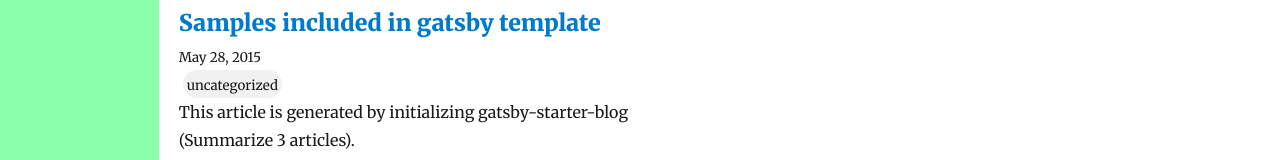
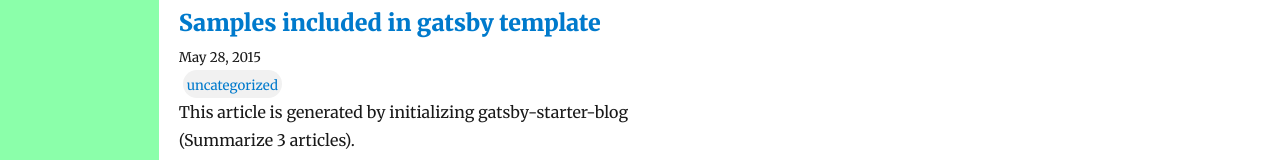
Before and after one commit to linnefromice/blog_practice, a Gatsby site in the folder gatsby_one/: page / in a window 1280 px wide. Shown: the part 242-402 px from the top of the page. Built offline with nearby package versions, Linux system fonts and the light colour scheme; Gatsby itself is replaced by a stand-in of ours; some packages are replaced by stand-ins of ours.

Commit message:
update blog project - update chips (add link function)

```diff
--- a/gatsby_one/src/pages/index.js
+++ b/gatsby_one/src/pages/index.js
@@ -29,9 +29,15 @@
   <ChipArea>
     {tags.map((tag) => {
       return(
-        <Chip>
-          <small>{tag}</small>
-        </Chip>
+        <Link
+          style={{ boxShadow: `none` }}
+          to={`/`}
+          state={{ tag: `${tag}`}}
+        >
+            <Chip>
+              <small>{tag}</small>
+            </Chip>
+        </Link>
       )
     })}
   </ChipArea>
```
